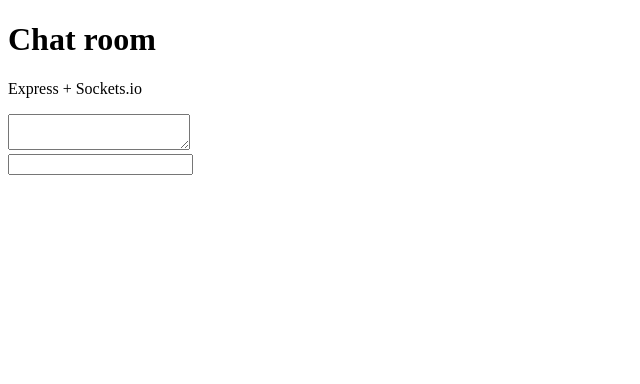
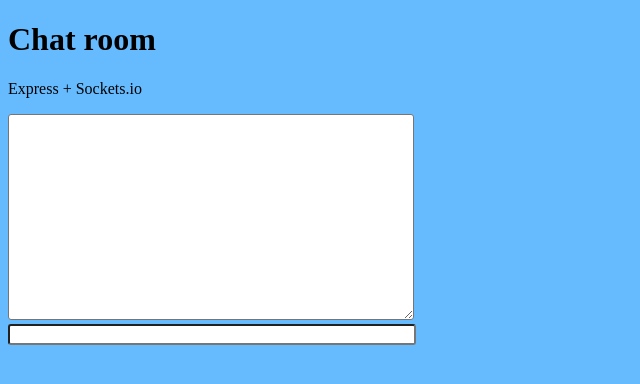
Before and after one commit to QuotableWater7/chat-room, a Node server app: page / in a window 1280 px wide. Shown: the top 384 px of the page, without its empty margins (0-640 px from the left). Run offline with Node 20, Linux system fonts and the light colour scheme; some libraries are stand-ins or nearby versions.

Commit message:
Some basic css working

```diff
--- /dev/null
+++ b/public/css/main.css
@@ -0,0 +1,14 @@
+body {
+  background: #66bbff;
+}
+
+#room {
+  width: 400px;
+  height: 200px;
+  border-radius: 3px;
+}
+
+#message {
+  width: 400px;
+  border-radius: 3px;
+}
--- a/views/index.pug
+++ b/views/index.pug
@@ -1,7 +1,9 @@
 doctype html
 html(lang="en")
   head
+    link(rel="stylesheet" href="css/main.css")
   body
+    script(src="https://cdnjs.cloudflare.com/ajax/libs/jquery/3.0.0-beta1/jquery.min.js")
     script(src="js/bundle.js")
     h1 Chat room
     p Express + Sockets.io
```
Also changed, not shown: public/js/app.js (deleted).
